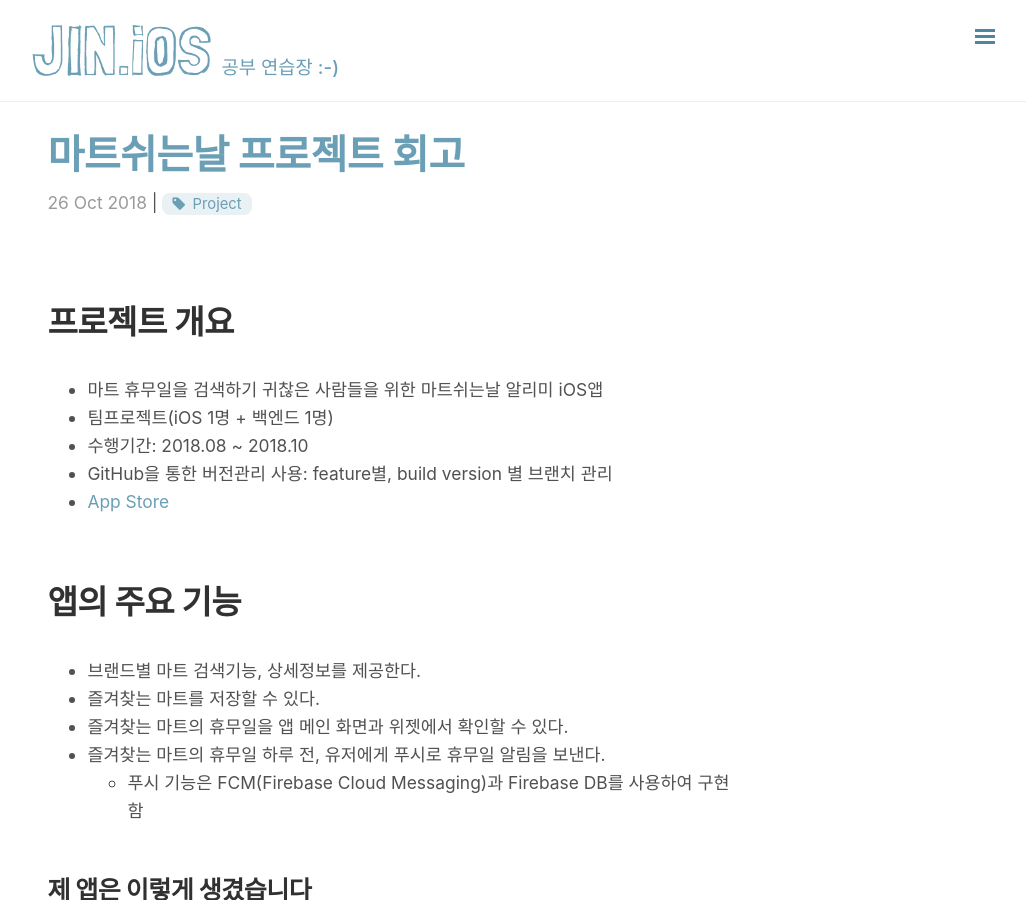
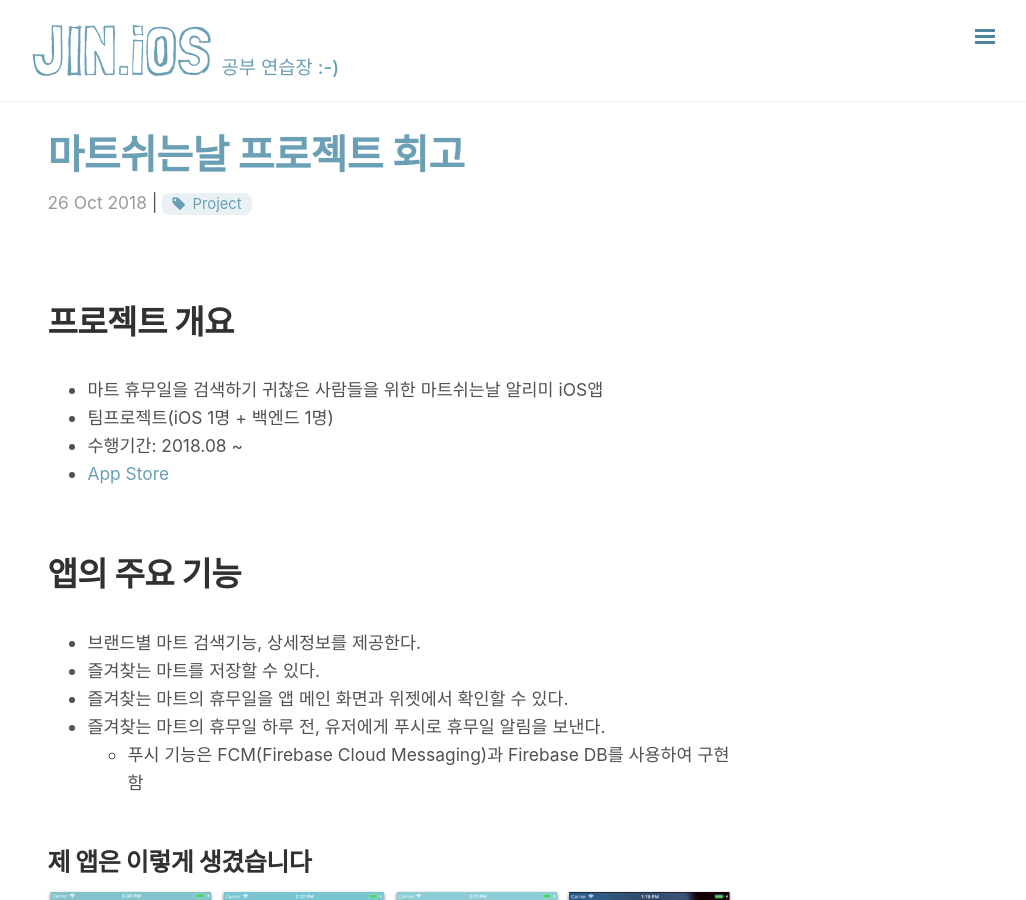
Before and after one commit to jinios/jinios.github.io, a Jekyll site: the page built from _posts/2018-10-26-martholidayfeedback.md, in a window 1280 px wide and 900 px high. Shown: the whole window, without its empty margins (250-1276 px from the left). Built offline with Jekyll 4.4.1, drawn with Linux system fonts in a browser that asks for light colours; nearby versions of some CDN libraries; comment, search, counter and statistics services are not loaded.

Commit message:
Modify post

```diff
--- a/_posts/2018-10-26-martholidayfeedback.md
+++ b/_posts/2018-10-26-martholidayfeedback.md
@@ -8,8 +8,7 @@ categories: Project
 ## 프로젝트 개요
 - 마트 휴무일을 검색하기 귀찮은 사람들을 위한 마트쉬는날 알리미 iOS앱
 - 팀프로젝트(iOS 1명 + 백엔드 1명)
-- 수행기간: 2018.08 ~ 2018.10
-- GitHub을 통한 버전관리 사용: feature별, build version 별 브랜치 관리
+- 수행기간: 2018.08 ~
 - [App Store](https://itunes.apple.com/kr/app/%EB%A7%88%ED%8A%B8%EC%89%AC%EB%8A%94%EB%82%A0-%ED%9C%B4%EB%AC%B4%EC%9D%BC-%EC%95%8C%EB%A6%AC%EB%AF%B8/id1438702208?mt=8)
 
 ## 앱의 주요 기능
```
